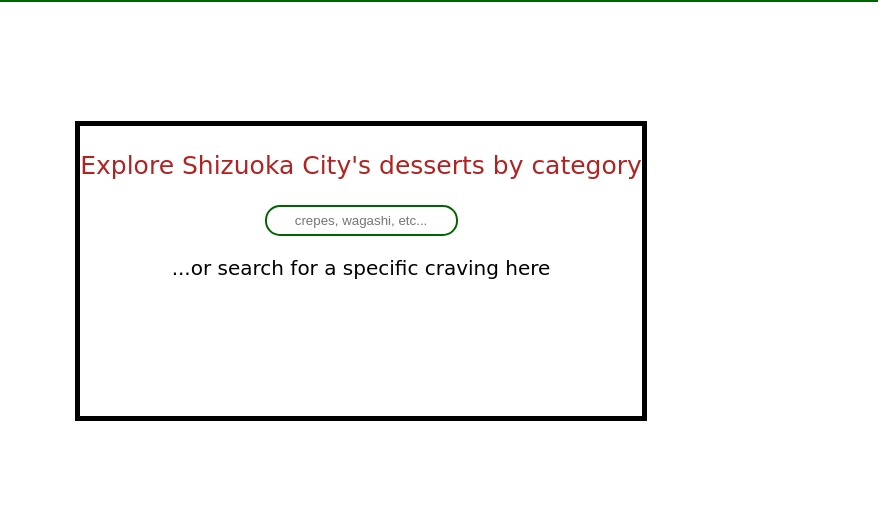
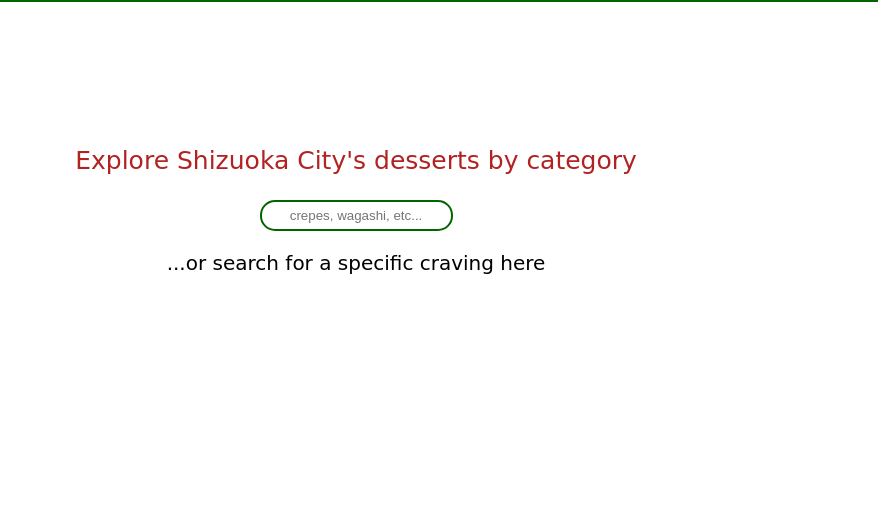
Before and after one commit to kanainjapan/Assignment-3, a plain HTML site: page index.html in a window 1280 px wide. Shown: the part 128-652 px from the top of the page, 394-1280 px from the left. Drawn offline with Linux system fonts and the light colour scheme.

Commit message:
Delete Border

```diff
--- a/styles.css
+++ b/styles.css
@@ -220,7 +220,6 @@ main {
   height: 300px;
   text-align: center;
   box-sizing: border-box;
-  border: solid black 5px;
   margin-right: 2%;
 }
 
```
